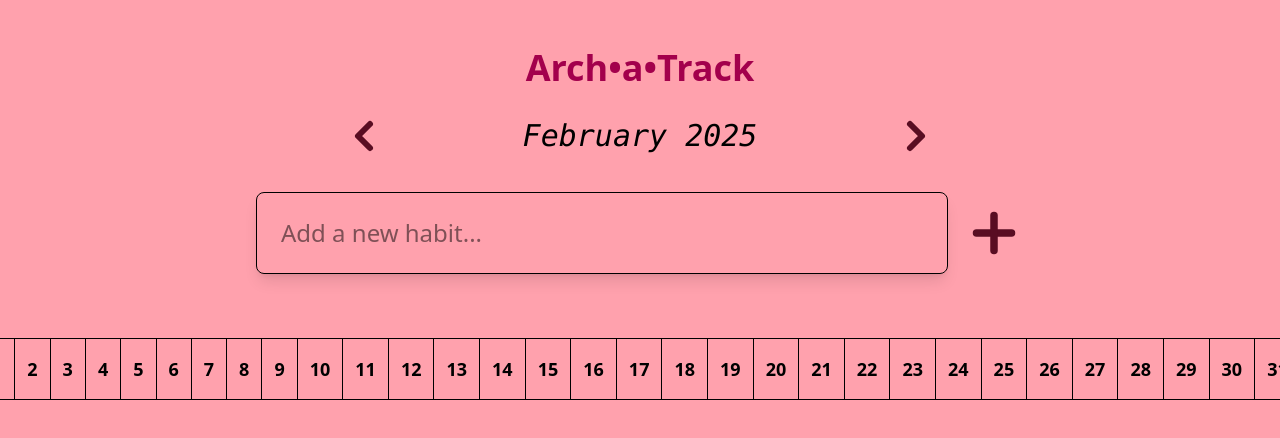
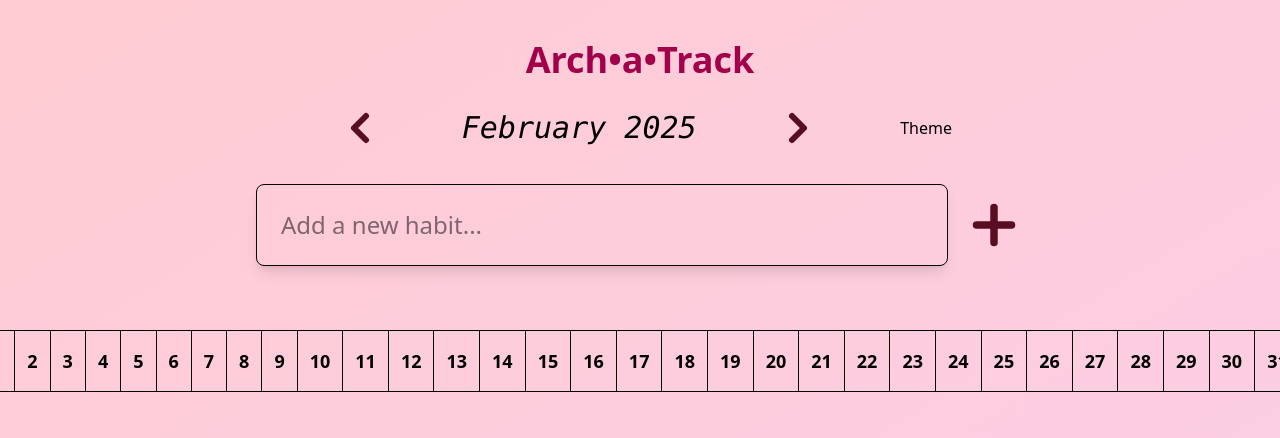
Before and after one commit to archanaprabhat/Arch-a-Track, a React (Vite) app: page / in a window 1280 px wide. Shown: the top 438 px of the page. Built offline with nearby package versions, Linux system fonts and the light colour scheme.

Commit message:
Add dark mode with theme toggle and localStorage persistence

```diff
--- a/src/components/HabitTracker.jsx
+++ b/src/components/HabitTracker.jsx
@@ -5,9 +5,11 @@ export default function HabitTracker() {
    const[newHabit, setNewHabit] = useState("");
    const[habits, setHabits] = useState([]);
    const[isLoading, setIsLoading] = useState(true)
+   const [darkMode, setDarkMode] = useState(false)
 
 
    useEffect(() => {
+    const savedTheme = localStorage.getItem('darkMode')
     const savedHabits = localStorage.getItem('habits');
     if(savedHabits) {
       try{
@@ -17,6 +19,13 @@ export default function HabitTracker() {
         console.error("Error while parsing the Habits", e)
       }
     }
+
+    if (savedTheme) {
+      setDarkMode(savedTheme === 'true')
+    }else{
+      const prefersTheme = window.matchMedia && window.matchMedia('(prefers-color-scheme:dark)').matches;
+      setDarkMode(prefersTheme)
+    }
     setIsLoading(false)
    }, [])
    useEffect(() => {
@@ -24,6 +33,18 @@ export default function HabitTracker() {
       localStorage.setItem('habits', JSON.stringify(habits))
     }
    }, [habits, isLoading])
+
+   useEffect(() => {
+    if(!isLoading){
+      localStorage.setItem('darkMode', darkMode.toString())
+
+      if(darkMode){
+        document.body.classList.add('dark-mode')
+      }else{
+        document.body.classList.remove('dark-mode')
+      }
+    }
+      },[isLoading, darkMode]);
 
 
 
@@ -55,9 +76,64 @@ export default function HabitTracker() {
     setHabits(newHabits);
    }
 
+   const toggleTheme = () => {
+    setDarkMode(!darkMode);
+   }
+
+   const getThemeClasses = () => {
+    return {
+       // Main backgrounds
+       bgMain: darkMode
+       ? "bg-gray-900"
+       : "bg-gradient-to-br from-rose-200 to-pink-200",
+     bgCard: darkMode ? "bg-gray-800/90" : "bg-white/80",
+     bgHeader: darkMode ? "bg-gray-800" : "bg-rose-100",
+     bgHover: darkMode ? "hover:bg-gray-700/70" : "hover:bg-rose-50/70",
+     bgButtonHover: darkMode ? "hover:bg-gray-700" : "hover:bg-rose-100",
+     bgCellHover: darkMode ? "hover:bg-gray-700/50" : "hover:bg-rose-100/50",
+     bgSticky: darkMode ? "bg-gray-800" : "bg-white/90",
+     bgHeaderSticky: darkMode ? "bg-gray-800" : "bg-rose-100",
+
+     // Text colors
+     textPrimary: darkMode ? "text-pink-300" : "text-pink-800",
+     textHeader: darkMode ? "text-pink-300" : "text-pink-900",
+     textBody: darkMode ? "text-gray-200" : "text-pink-900",
+     textMuted: darkMode ? "text-pink-400" : "text-pink-500",
+
+     // Borders
+     borderMain: darkMode ? "border-gray-700" : "border-pink-200",
+     borderRow: darkMode ? "border-gray-700" : "border-pink-100",
+
+     // Button colors
+     btnPrimary: darkMode
+       ? "bg-pink-700 hover:bg-pink-800"
+       : "bg-pink-600 hover:bg-pink-700",
+
+     // Check/X colors
+     checkBg: darkMode ? "bg-green-900/40" : "bg-green-100",
+     checkColor: darkMode ? "text-green-400" : "text-green-600",
+     xColor: darkMode ? "text-red-400" : "text-red-300",
+
+     // Input styles
+     inputBg: darkMode
+       ? "bg-gray-800 border-gray-600"
+       : "bg-white/90 border-pink-300",
+     inputFocus: darkMode
+       ? "focus:ring-pink-700 focus:border-pink-700"
+       : "focus:ring-pink-400 focus:border-pink-400",
+     inputText: darkMode ? "text-gray-200" : "text-gray-900",
+
+     // Current day highlight
+     currentDayBg: darkMode ? "bg-pink-900/30" : "bg-pink-200/70",
+     currentDayBorder: darkMode ? "border-pink-700" : "border-pink-400",
+    }
+   }
+
+   const theme = getThemeClasses();
+
 
   return (
-    <div className="bg-rose-300 h-screen w-screen flex flex-col items-center p-6 ">
+    <div className={`${theme.bgMain} min-h-screen w-full flex flex-col items-center p-2 md:p-4 font-sans transition-colors duration-300`}>
         <h1 className="text-4xl font-bold text-center text-pink-800 mb-4 my-6 ">Arch•a•Track</h1>
         <div className='flex justify-between items-center w-1/2 mb-6'>
         <button onClick={() => changeMonth(-1)} className='p-2 hover:bg-rose-100 rounded-full transition-colors'>
@@ -67,6 +143,7 @@ export default function HabitTracker() {
         <button onClick={() => changeMonth(1)} className='p-2 hover:bg-rose-100 rounded-full transition-colors'>
         <ChevronRight size={48} color="#590d22" strokeWidth={3} />
         </button>
+        <button onClick={toggleTheme}>Theme</button>
         </div>
         <div className='flex gap-4 max-w-3xl mb-16 w-screen '>
           <input type="text" placeholder='Add a new habit...' value={newHabit} onChange={(e) => setNewHabit(e.target.value)} className='p-6 rounded-lg border text-2xl flex-1 focus:outline-none shadow-lg focus:border-pink-400 transition ' />
```
